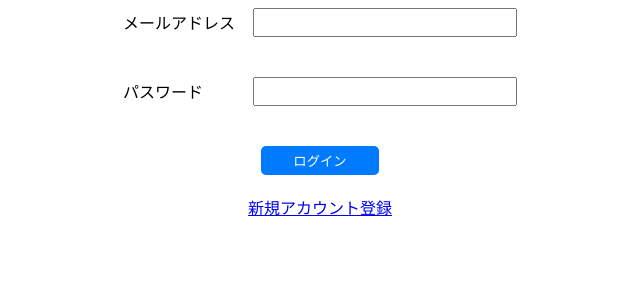
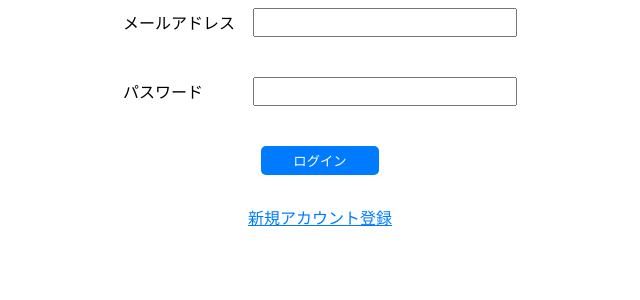
Before and after one commit to kao0219/schedule-manage, a Django app: page /login/ in a window 1280 px wide. Shown: the part 199-499 px from the top of the page, without its empty margins (320-960 px from the left). Run offline with Django 5.2, Linux system fonts and the light colour scheme.

Commit message:
ホバーなど調整

```diff
--- a/schedule_manage/app/templates/login.html
+++ b/schedule_manage/app/templates/login.html
@@ -43,13 +43,28 @@
             margin: 10px auto;
         }
         button.login-btn:hover {
+            background-color: #005fcc;
+            color: #fff;
             cursor: pointer;
         }
 
-        .link {
+        .login-link a {
             text-align: center;
-            margin-top: 10px;
+            margin-top: 20px;
+            color: #007bff;
+            text-decoration: underline;
         }
+
+        .login-link a:hover {
+            color: #0056b3;
+            text-decoration: underline;
+        }
+
+        .login-link {
+            margin-top: 20px;  /* ← ログインボタンとの間隔 */
+            text-align: center;
+        }
+
         .error-messages {
             color: red;
             text-align: center;
@@ -122,7 +137,7 @@
             <button type="submit" class="login-btn">ログイン</button>
         </form>
 
-        <div class="link">
+        <div class="login-link">
             <a href="{% url 'app:signup' %}">新規アカウント登録</a>
         </div>
     </div>
```
